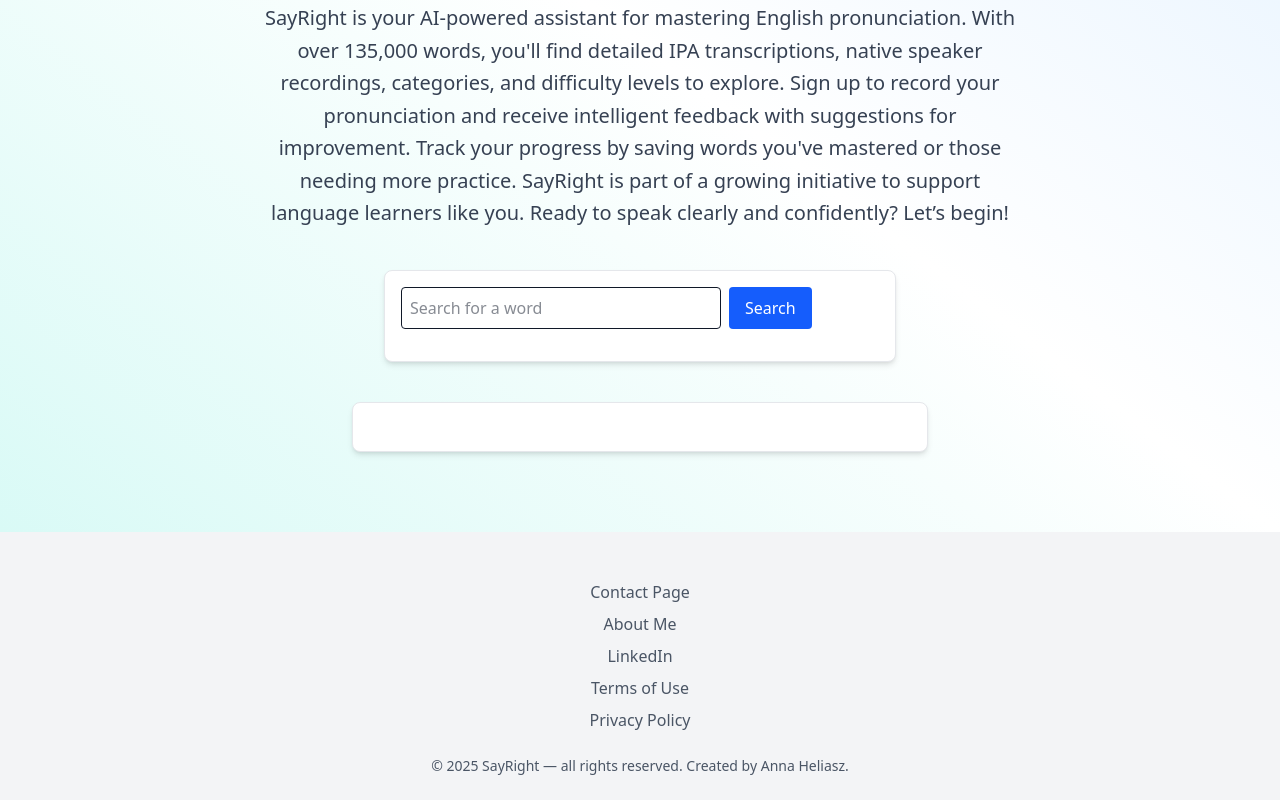
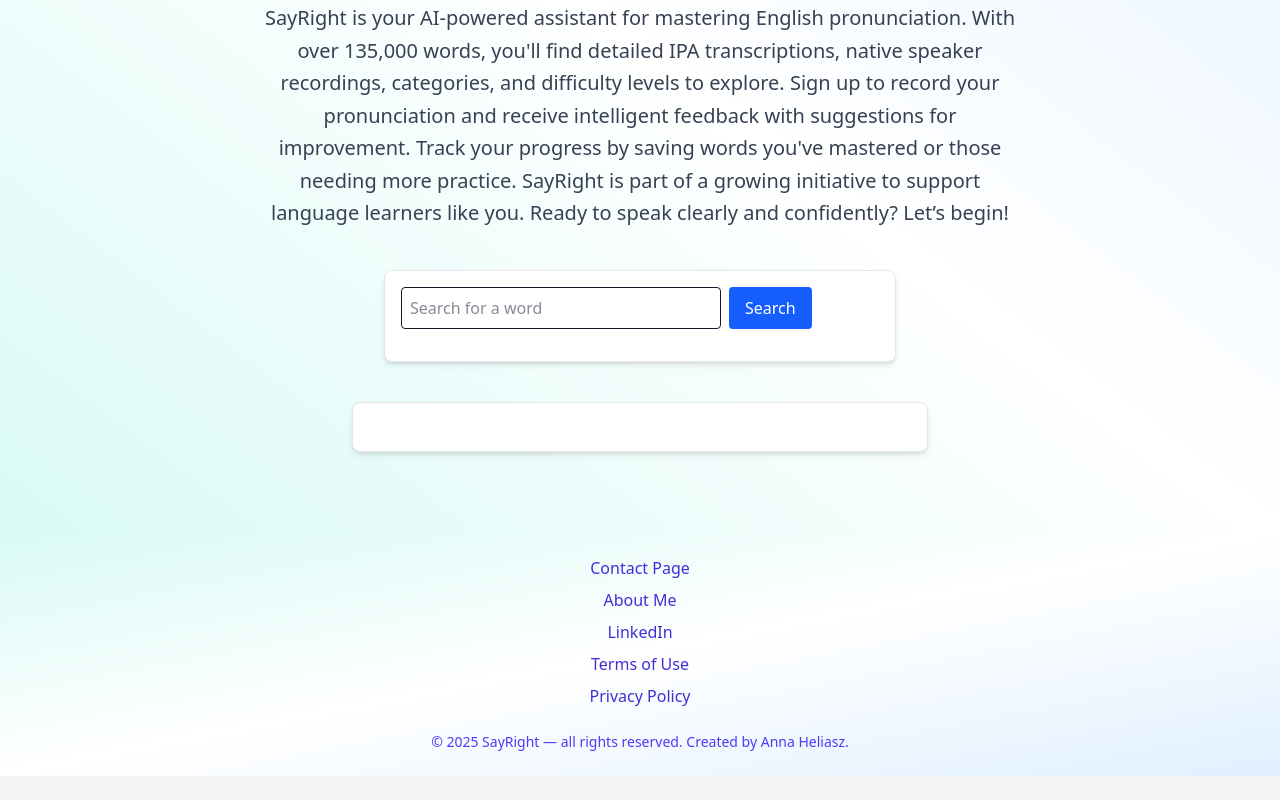
Before and after one commit to Ania58/Pronunciation-App-Frontend, a React (Vite) app: page / in a window 1280 px wide. Shown: the part 598-1398 px from the top of the page. After the commit the page ends 1374 px from the top, so only its background shows below. Built offline with nearby package versions, Linux system fonts and the light colour scheme; no server answers.

Commit message:
Update MainPage background gradient and restyle Footer with new layout and gradient to improve visual consistency

```diff
--- a/src/layout/Footer.tsx
+++ b/src/layout/Footer.tsx
@@ -5,13 +5,12 @@ export default function Footer() {
   const { t, i18n } = useTranslation();
   const year = new Date().getFullYear();
 
-   const linkedinUrl =
+  const linkedinUrl =
     i18n.language === 'es'
       ? 'https://www.linkedin.com/in/anna-heliasz-dev/'
       : 'https://www.linkedin.com/in/anna-heliasz-dev/?locale=en_US';
 
-
-    const termsUrl =
+  const termsUrl =
     i18n.language === 'pl'
       ? '/terms-of-use-pl.pdf'
       : i18n.language === 'es'
@@ -19,17 +18,17 @@ export default function Footer() {
       : '/terms-of-use-en.pdf';
 
   return (
-    <footer className="w-full bg-gray-100 mt-12">
-      <div className="mt-4 flex flex-col items-center space-y-2">
+    <footer className="w-full bg-gradient-to-br from-[#D9FAF6] via-white to-[#E0F0FF]">
+      <div className="flex flex-col items-center space-y-2 pt-6">
         <Link
           to="/contact"
-          className="text-gray-600 hover:text-black hover:underline transition-colors"
+          className="text-indigo-700 hover:text-indigo-900 hover:underline transition-colors"
         >
           {t('contactPage')}
         </Link>
         <Link
           to="/about-me"
-          className="text-gray-600 hover:text-black hover:underline transition-colors"
+          className="text-indigo-700 hover:text-indigo-900 hover:underline transition-colors"
         >
           {t('footer.aboutMe')}
         </Link>
@@ -37,7 +36,7 @@ export default function Footer() {
           href={linkedinUrl}
           target="_blank"
           rel="noopener noreferrer"
-          className="text-gray-600 hover:text-black hover:underline transition-colors"
+          className="text-indigo-700 hover:text-indigo-900 hover:underline transition-colors"
         >
           LinkedIn
         </a>
@@ -45,23 +44,22 @@ export default function Footer() {
           href={termsUrl}
           target="_blank"
           rel="noopener noreferrer"
-          className="text-gray-600 hover:text-black hover:underline transition-colors"
+          className="text-indigo-700 hover:text-indigo-900 hover:underline transition-colors"
         >
           {t('footer.terms')}
         </a>
-
         <Link
           to="/privacy-policy"
-          className="text-gray-600 hover:text-black hover:underline transition-colors"
+          className="text-indigo-700 hover:text-indigo-900 hover:underline transition-colors"
         >
           {t('footer.privacy')}
         </Link>
       </div>
-      <div className="max-w-6xl mx-auto text-center py-6 text-sm text-gray-600">
+      <div className="text-center py-6 text-sm text-indigo-600">
         © {year} SayRight — {t('footer.createdBy')}{' '}
         <Link
           to="/about-me"
-          className="hover:underline hover:text-black transition-colors"
+          className="hover:underline hover:text-indigo-900 transition-colors"
         >
           {t('footer.name')}
         </Link>
--- a/src/pages/MainPage.tsx
+++ b/src/pages/MainPage.tsx
@@ -15,7 +15,7 @@ export default function MainPage() {
     <>
       <Header />
 
-      <main className="relative bg-white">
+      <main className="relative bg-gradient-to-br from-[#D9FAF6] via-white to-[#E0F0FF]">
         <div className="absolute inset-0 bg-gradient-to-tr from-[#D9FAF6] via-white to-[#E0F0FF] pointer-events-none z-0" />
 
         <motion.div
```
